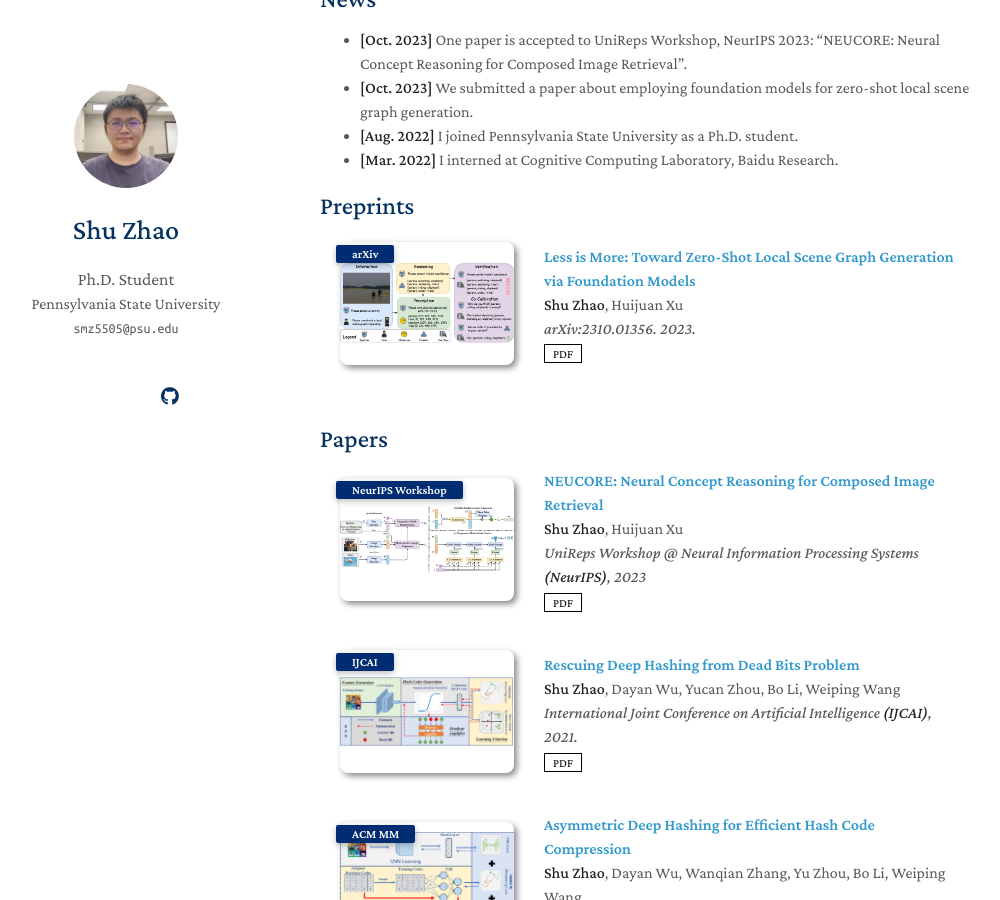
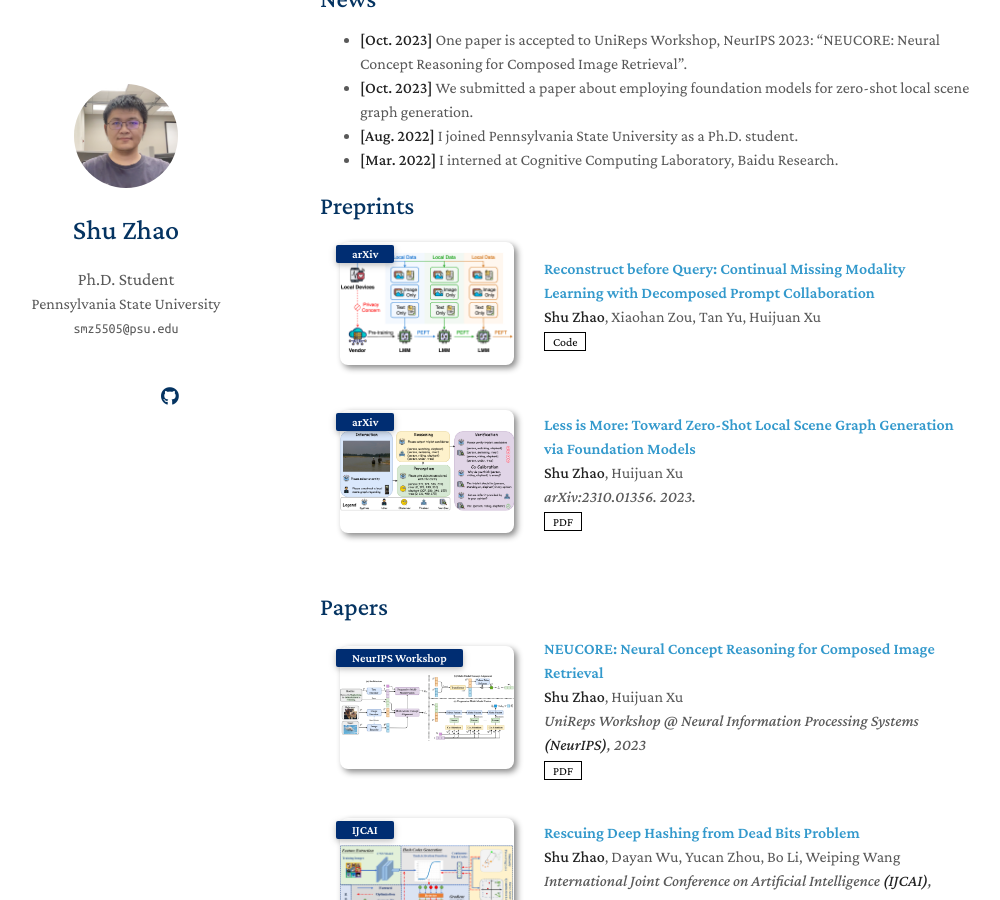
Before and after one commit to Tree-Shu-Zhao/Tree-Shu-Zhao.github.io, a Jekyll site: the page built from index.md, in a window 1280 px wide and 900 px high, scrolled down 438 px. Shown: the whole window, without its empty margins (150-1150 px from the left). Built offline with Jekyll 4.4.1, drawn with Linux system fonts in a browser that asks for light colours; nearby versions of some CDN libraries; a style sheet for code colours, icons or effects is not loaded; our own code applies the rules of GitHub Pages for plain Markdown files.

Commit message:
Update publications.yml

```diff
--- a/_data/publications.yml
+++ b/_data/publications.yml
@@ -1,4 +1,11 @@
 preprint:
+  - title: "Reconstruct before Query: Continual Missing Modality Learning with Decomposed Prompt Collaboration"
+    authors: <strong>Shu Zhao</strong>, Xiaohan Zou, Tan Yu, Huijuan Xu
+    conference_short: arXiv
+    #conference: "arXiv:2310.01356. 2023."
+    #pdf: https://arxiv.org/pdf/2310.01356.pdf
+    code: https://github.com/Tree-Shu-Zhao/RebQ.pytorch
+    image: ./assets/img/arXiv24_RebQ.png
   - title: "Less is More: Toward Zero-Shot Local Scene Graph Generation via Foundation Models"
     authors: <strong>Shu Zhao</strong>, Huijuan Xu
     conference_short: arXiv
```
